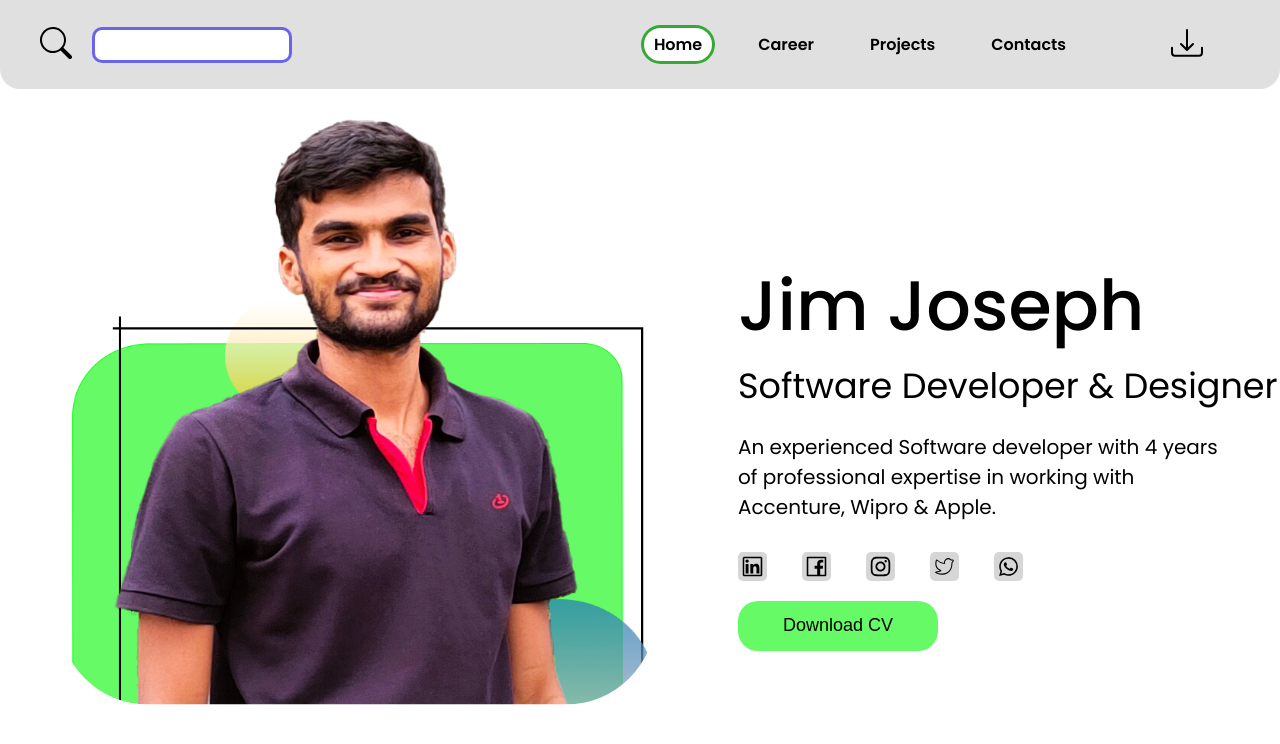
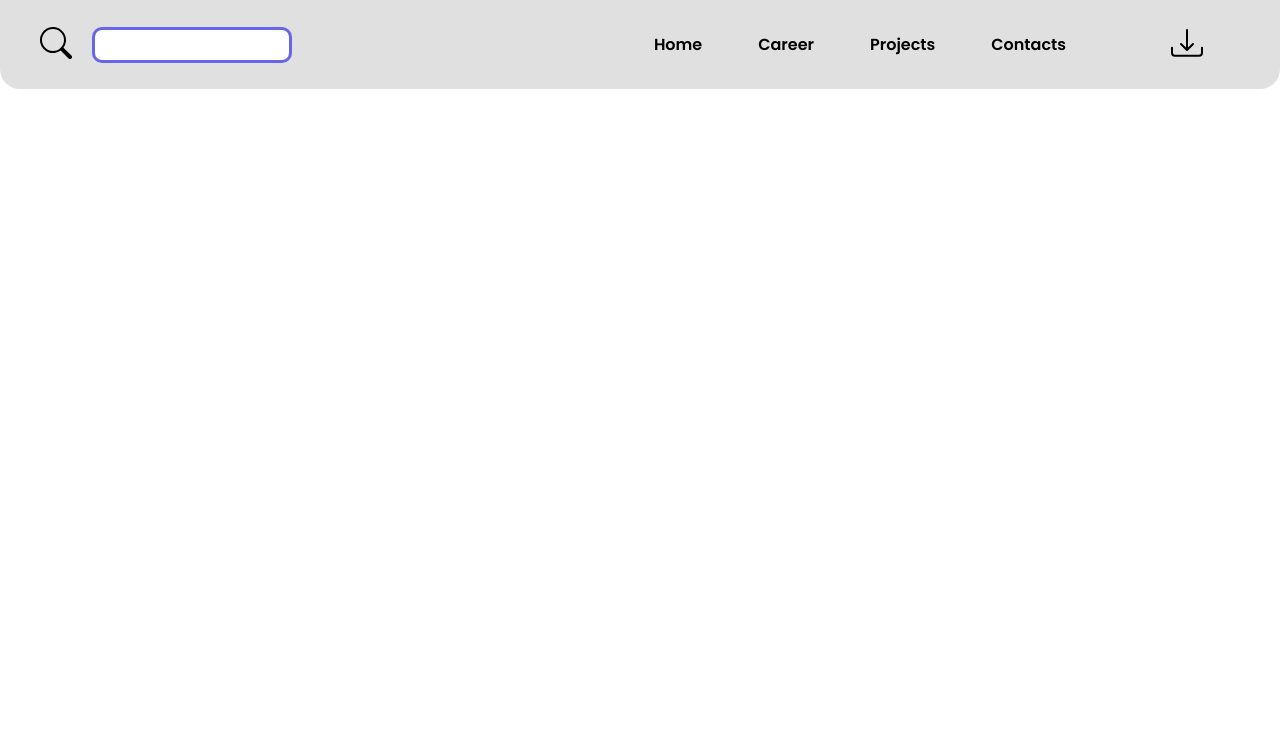
Before and after one commit to jimmanamel/Resume, a React (Create React App) app: page / in a window 1280 px wide. Shown: the top 744 px of the page. Built offline with nearby package versions, Linux system fonts and the light colour scheme.

Commit message:
Moving / route to /Resume

```diff
--- a/package.json
+++ b/package.json
@@ -1,5 +1,5 @@
 {
-  "homepage": "http://jimmanamel.github.io/",
+  "homepage": "http://jimmanamel.github.io/Resume",
   "name": "my_resume",
   "version": "0.1.0",
   "private": true,
--- a/src/App.js
+++ b/src/App.js
@@ -16,7 +16,7 @@ const App=()=> {
       <NavbarContainer />
         <Routes>
           <Route>
-            <Route path="/" element={<HomeContainer />}/>
+            <Route path="/Resume" element={<HomeContainer />}/>
             <Route path="/Career" element={<CareerContainer />}/>
             <Route path="/Projects" element={<ProjectsContainer />}/>
             <Route path="/Contacts" element={<ContactsContainer />}/>
--- a/src/Components/Constants/constant.js
+++ b/src/Components/Constants/constant.js
@@ -1,5 +1,5 @@
 const navbarMapper = {
-  "/": "Home",
+  "/Resume": "Home",
   "/Career": "Career",
   "/Projects": "Projects",
   "/Contacts": "Contacts",
```
